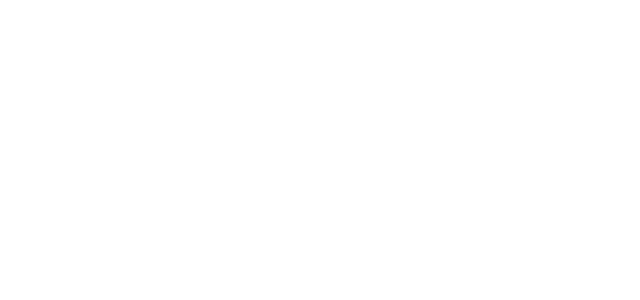
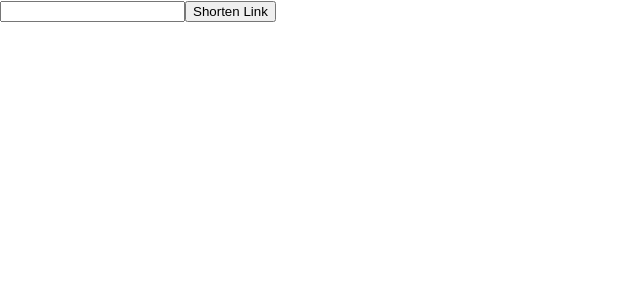
Before and after one commit to csaye/link-shortener, a React (Create React App) app: page / in a window 1280 px wide. Shown: the top 300 px of the page, without its empty margins (0-640 px from the left). Built offline with nearby package versions, Linux system fonts and the light colour scheme.

Commit message:
Set up basic app structure.

```diff
--- a/src/components/App/App.js
+++ b/src/components/App/App.js
@@ -1,8 +1,35 @@
+import React, { useState } from 'react';
+
+import firebase from 'firebase/app';
+import 'firebase/firestore';
+
 import './App.css';
 
+import { firebaseConfig } from '../../util/firebaseConfig.js';
+
+firebase.initializeApp(firebaseConfig);
+
 function App() {
+  const [longUrl, setLongUrl] = useState('');
+  const [shortUrl, setShortUrl] = useState('');
+
+  async function shortenLink(e) {
+    e.preventDefault();
+  }
+
   return (
     <div className="App">
+      <div className="center-box">
+        <form onSubmit={shortenLink}>
+          <input
+            value={longUrl}
+            onChange={e => setLongUrl(e.target.value)}
+            required
+          />
+          <button type="submit">Shorten Link</button>
+        </form>
+        {shortUrl && <a href={shortUrl} rel="noreferrer"><p>{shortUrl}</p></a>}
+      </div>
     </div>
   );
 }
```
